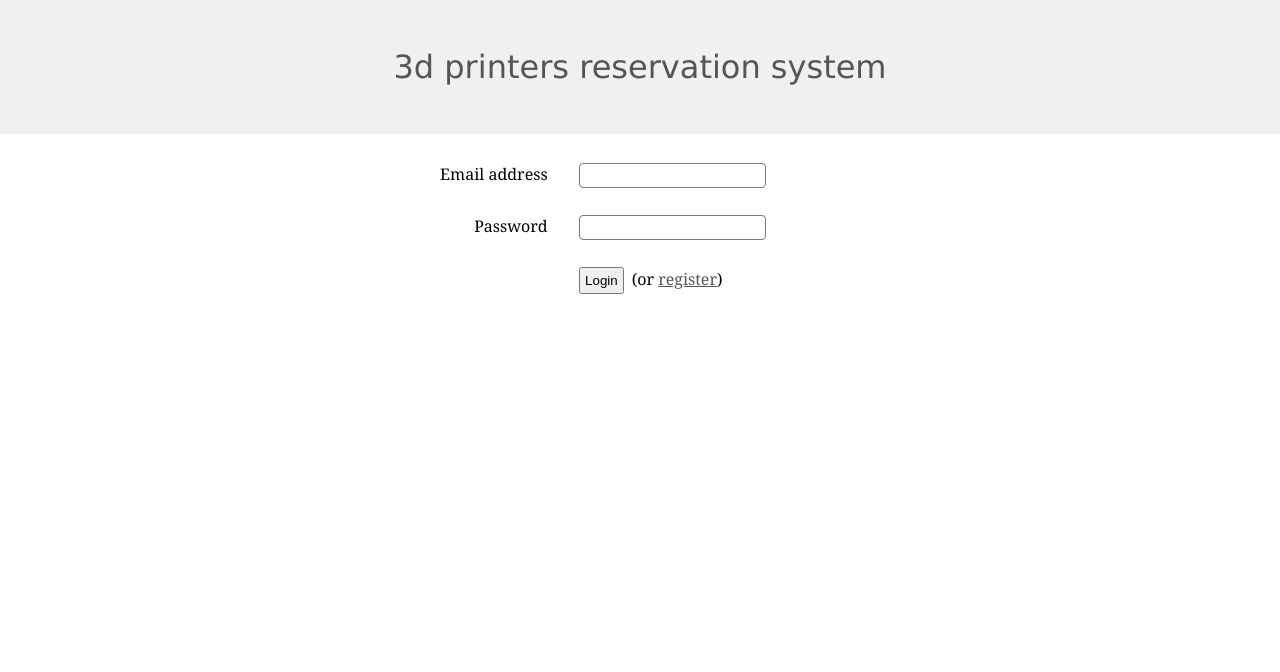
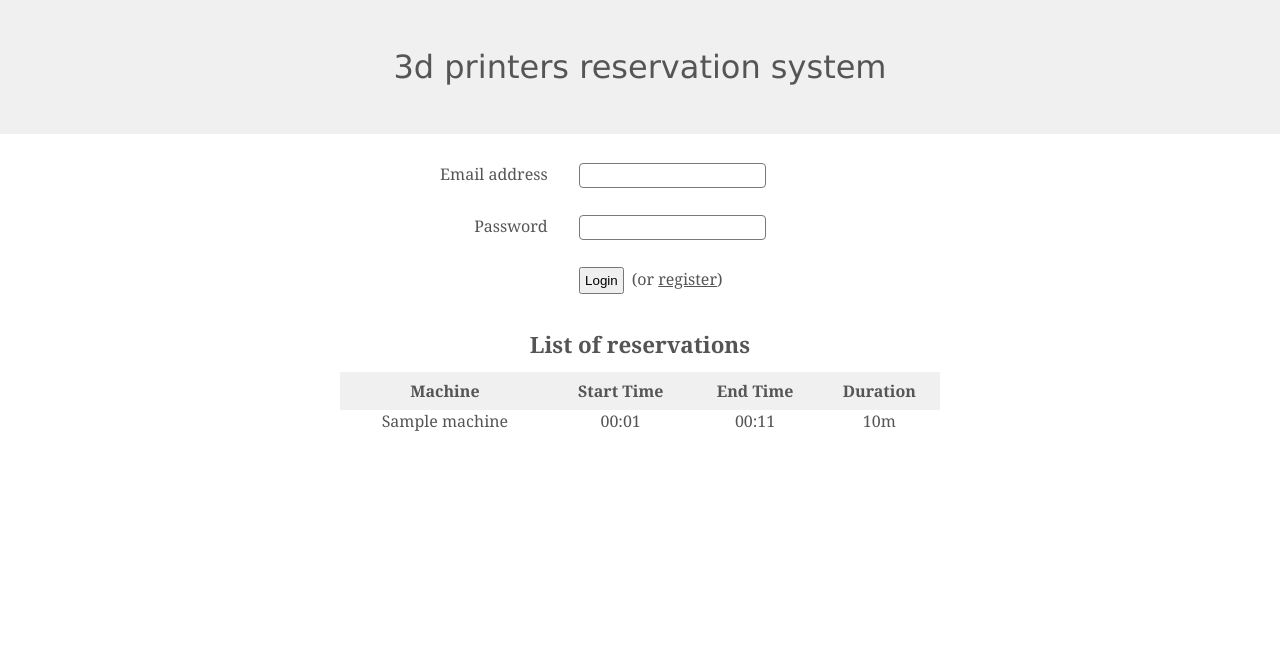
Before and after one commit to fgiobergia/03MQP, a PHP site: page / in a window 1280 px wide. Shown: the top 672 px of the page. Run offline with PHP 8.4, Linux system fonts and the light colour scheme; tables that the repository leaves empty hold one stand-in row (values such as "Sample post"); some libraries are stand-ins or nearby versions.

Commit message:
added whole async table part; renamed 'bookings' to 'reservations'

```diff
--- a/clean_db.sql
+++ b/clean_db.sql
@@ -1,3 +1,5 @@
-DELETE FROM BOOKINGS;
+DELETE FROM RESERVATIONS;
+DELETE FROM TOKENS;
+DELETE FROM CANCELLATIONS;
 DELETE FROM MACHINES;
 DELETE FROM USERS;
--- a/css/style.css
+++ b/css/style.css
@@ -2,6 +2,7 @@ body {
     /* remove margins - for header & footer */
     margin: 0px;
     font-family: Georgia;
+    color: #555;
 }
 
 div#main_content {
@@ -83,12 +84,12 @@ span#register_link a {
     color: #555;
 }
 
-div#previous_bookings {
+div.reservations {
     display: table;
     width: 100%;
 }
 
-div#head_row span {
+div.head_row span {
     font-weight: bold;
     padding: .5em 0;
     background-color: rgb(240,240,240);
@@ -114,3 +115,11 @@ span.unbook a {
 span.unbook a:hover {
     text-decoration: underline;
 }
+
+div.table_title {
+    width: 100%;
+    text-align: center;
+    font-size: 1.4em;
+    font-weight: bold;
+    padding: 1em 0 .5em 0;
+}
--- /dev/null
+++ b/drop.sql
@@ -0,0 +1,5 @@
+DROP TABLE RESERVATIONS;
+DROP TABLE TOKENS;
+DROP TABLE CANCELLATIONS;
+DROP TABLE MACHINES;
+DROP TABLE USERS;
--- /dev/null
+++ b/getStuff.php
@@ -0,0 +1,42 @@
+<?php
+
+include 'includes.php';
+
+
+header ("Content-Type: application/json");
+
+$insertList = array();
+$deleteList = array();
+
+$from = 0;
+if (isset ($_GET['t']) && !empty($_GET['t'])) {
+    $from = intval($_GET['t']);
+
+    $query = "SELECT MId, Timestamp, StartTime FROM CANCELLATIONS WHERE Timestamp > {$from}";
+    $res = $conn->query($query);
+    while (($row = $res->fetch_row()) !== null) {
+        $obj = array();
+        list($obj['mid'],$obj['timestamp']) = $row;
+        $obj['start'] = minutesToString($row[2]);
+        array_push($deleteList,$obj);
+    }
+}
+
+$query = "SELECT M.MId, Name, Timestamp, StartTime, Duration FROM RESERVATIONS R, MACHINES M WHERE M.MId = R.MId AND Timestamp > {$from}";
+$res = $conn->query($query);
+while (($row = $res->fetch_row()) !== null) {
+    $obj = array();
+    list($obj['mid'],$obj['machineName'],$obj['timestamp']) = $row;
+    $obj['start'] = minutesToString($row[3]);
+    $obj['duration'] = minutesToString($row[4],'h,m');
+    $obj['end'] = minutesToString(intval($row[3])+intval($row[4]));
+    array_push($insertList, $obj);
+}
+
+$json = array();
+$json['insertList'] = $insertList;
+$json['deleteList'] = $deleteList;
+$json['timestamp'] = time();
+
+echo json_encode($json,JSON_PRETTY_PRINT);
+?>
--- a/index.php
+++ b/index.php
@@ -17,6 +17,7 @@ if ($session->isValid()) {
     <script src="https://ajax.googleapis.com/ajax/libs/jquery/1.12.2/jquery.min.js"></script>
     <script src = 'js/handlers.js'></script>
     <script src = 'js/login_form.js'></script>
+    <script src = 'js/reservations.js'></script>
   </head>
   <body>
     <div id = 'header' class = 'banner'>
@@ -47,6 +48,18 @@ if (isset($_GET['success'])) {
                 <span id = 'register_link'>(or <a href = 'register.php'>register</a>)</span>
             </div>
         </form>
+        <div class = 'table_title'>
+            List of reservations
+        </div>
+        <div class = 'reservations'>
+            <div class = 'list_row head_row'>
+                <span class = 'list_cell'>Machine</span>
+                <span class = 'list_cell'>Start Time</span>
+                <span class = 'list_cell'>End Time</span>
+                <span class = 'list_cell'>Duration</span>
+            </div>
+        </div>
+
     </div>
     <div id = 'footer' class = 'banner'>
 <?php
--- /dev/null
+++ b/js/reservations.js
@@ -0,0 +1,57 @@
+$(document).ready(function() {
+    var timestamp = 0;
+
+    function ordTimestamp (a, b) {
+        return a.timestamp - b.timestamp;
+    }
+
+    function updateTable () {
+        console.log(timestamp);
+        $.ajax('getStuff.php?t=' + timestamp)
+        .done(function(data) {
+            timestamp = data.timestamp;
+            var insertList = $.each(data.insertList, function (k,v) { v.type = 'insert'; });
+            var deleteList = $.each(data.deleteList, function (k,v) { v.type = 'delete'; });
+            var list = insertList.concat(deleteList).sort(ordTimestamp);
+            console.log(list);
+            $.each(list,function(key,obj) {
+                if (obj.type == 'insert') {
+                    var el = $("<div class = 'list_row book_row' id = 'book_"+obj.mid+"_"+obj.start+"'>"+
+                               "<span class = 'list_cell'>"+obj.machineName+"</span>"+
+                               "<span class = 'list_cell'>"+obj.start+"</span>"+
+                               "<span class = 'list_cell'>"+obj.end+"</span>"+
+                               "<span class = 'list_cell'>"+obj.duration+"</span>"+
+                               "</div>");
+                    var done = false;
+                    $('.book_row').each(function() {
+                        var m = this.id.match(/^book_\d+_(\d{2}:\d{2})$/);
+                        console.log(m[1] < obj.start);
+                        if (!done && obj.start < m[1]) {
+                            // found the first one greater than this one!
+                            $(this).before(el);
+                            done = true;
+                        }
+                    });
+                    if (done == false) {
+                        if ($('.book_row').length > 0) {
+                            $('.book_row').last().after(el);
+                        }
+                        else {
+                            $('.head_row').last().after(el);
+                        }
+                    }
+                }
+                else {
+                    // delete
+                    // jQuery doesn't handle colons well
+                    $(document.getElementById('book_'+obj.mid+'_'+obj.start)).remove();
+                }
+            });
+
+        });
+
+    }
+
+    updateTable();
+    setInterval(updateTable,5000);
+});
--- /dev/null
+++ b/populate.sql
@@ -0,0 +1,2 @@
+INSERT INTO MACHINES VALUES (1,'Machine 1');
+INSERT INTO MACHINES VALUES (2,'Machine 2');
--- a/utils.php
+++ b/utils.php
@@ -25,7 +25,23 @@ function minutesToString ($offset, $mode = 'hh:mm') {
             break;
         default:
             $format = "%02d:%02d";
+            $hh = ($hh > 23) ? $hh - 24 : $hh;
             break;
     }
     return sprintf ($format, $hh, $mm);
 }
+
+function validToken ($uid, $token) {
+    global $conn;
+    if (preg_match("/^[a-f\d]{32}$/", $token) === false) {
+        return false;
+    }
+    $uid = intval($uid); // should be a number stored in a session, but converting to int just in case
+    $query = "SELECT UId FROM TOKENS WHERE UId = {$uid} AND Token = '{$token}' AND Expiration >= ".time();
+    $res = $conn->query($query);
+    if ($res === false) {
+        return false;
+    }
+    $row = $res->fetch_row();
+    return $row != null;
+}
```
Also changed, not shown: book.php (+31 -15 lines), bookMachine.php (+9 -4 lines), cancel.php (added, +25 -0 lines), query.sql (+11 -6 lines), tests/testQueryBooking.php (+1 -1 lines), tests/testQueryBooking.sql (+2 -2 lines), getInfo.php (added).
